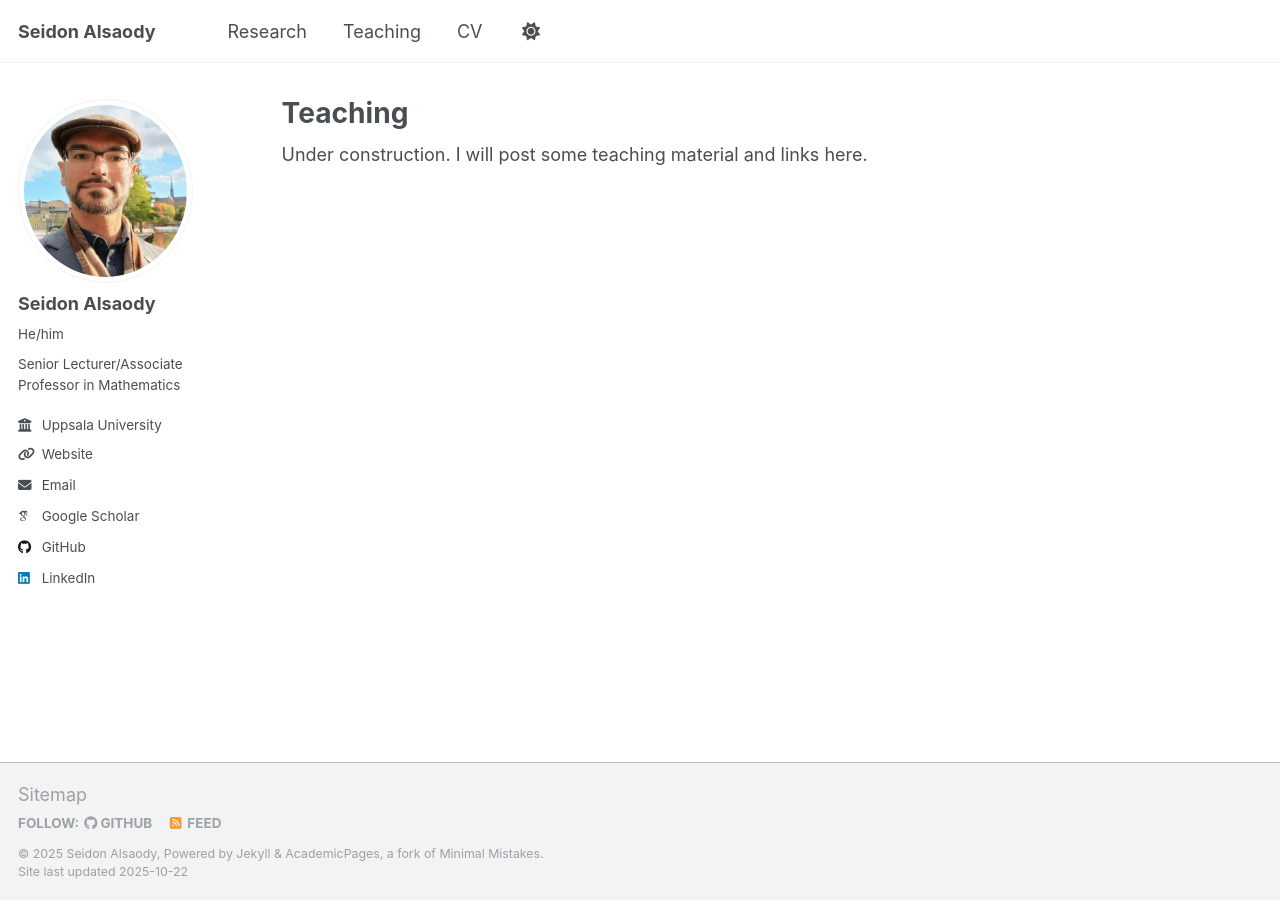
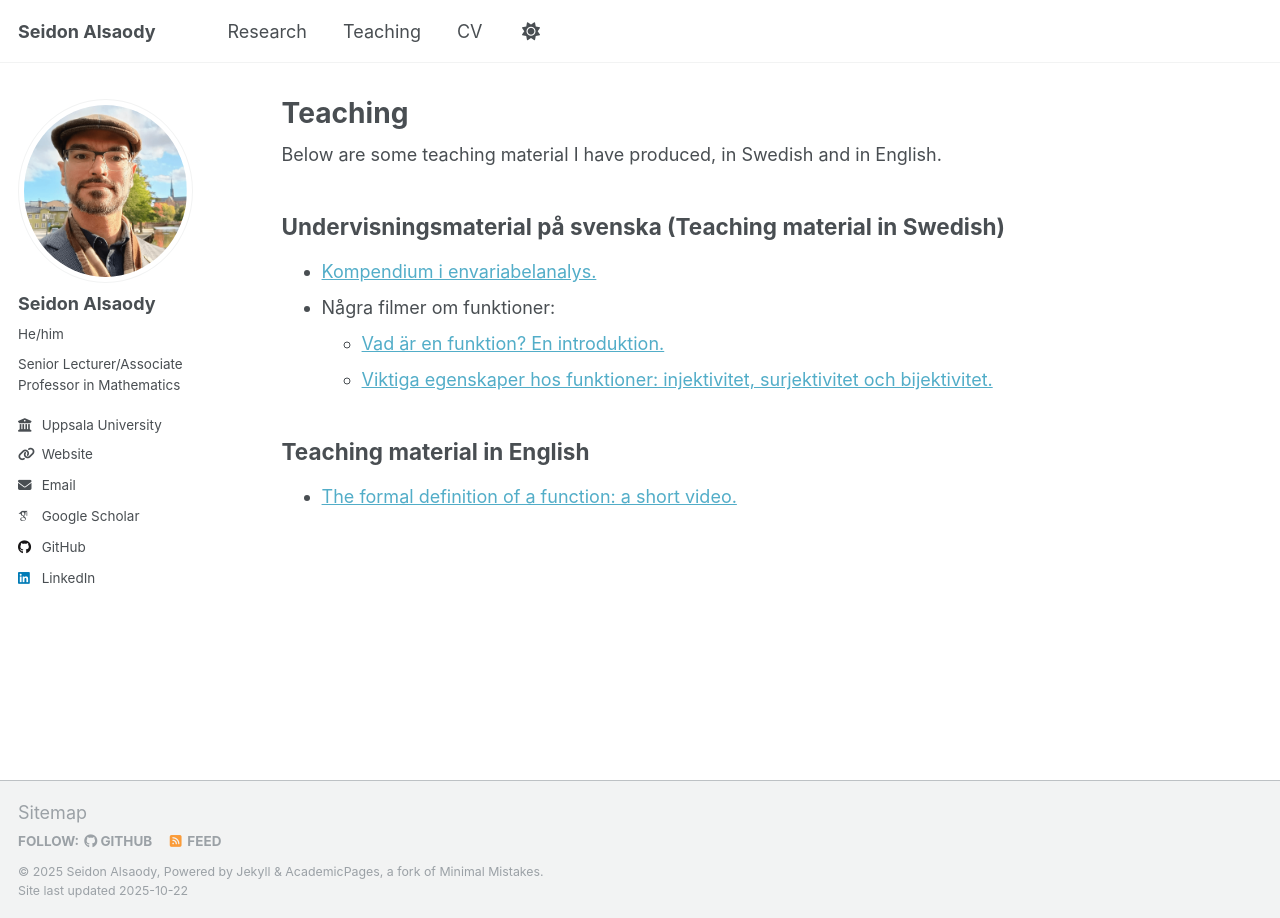
Before and after one commit to seidon-alsaody/seidon-alsaody.github.io, a Jekyll site: the page built from _pages/teaching.html, in a window 1280 px wide. Built offline with Jekyll 4.4.1, drawn with Linux system fonts in a browser that asks for light colours; some web fonts are replaced; a script that is not in the unit is left out.

Commit message:
Update teaching.html

```diff
--- a/_pages/teaching.html
+++ b/_pages/teaching.html
@@ -5,4 +5,33 @@ permalink: /teaching/
 author_profile: true
 ---
 
-Under construction. I will post some teaching material and links here.
+Below are some teaching material I have produced, in Swedish and in English.
+
+<section id="sweteach">
+    <h2>Undervisningsmaterial på svenska (Teaching material in Swedish)</h2>
+    <ul class="publications-list">
+        <li>
+            <a href="https://seidon-alsaody.github.io/files/Kompendium251021.pdf" target="_blank"> Kompendium i envariabelanalys.</a>
+         </li>
+        <li>
+            Några filmer om funktioner:
+          <ul>
+            <li>
+            <a href="https://youtu.be/uU5FDBywsyE?si=aDSIlTZq9SBesQpa" target="_blank"> Vad är en funktion? En introduktion.</a>
+            </li>
+            <li>
+            <a href="https://youtu.be/0UGl_SMbcSg?si=2iVZUa8jyYBrnRH3" target="_blank"> Viktiga egenskaper hos funktioner: injektivitet, surjektivitet och bijektivitet.</a>
+            </li>
+          </ul>
+       </li>
+    </ul>
+</section>
+
+<section id="sweteach">
+    <h2>Teaching material in English</h2>
+    <ul class="publications-list">
+        <li>
+            <a href="https://youtu.be/kSFjxrLFQqI?si=W9z5_l_clkjKteI7" target="_blank"> The formal definition of a function: a short video.</a>
+         </li>
+    </ul>
+</section>
```
